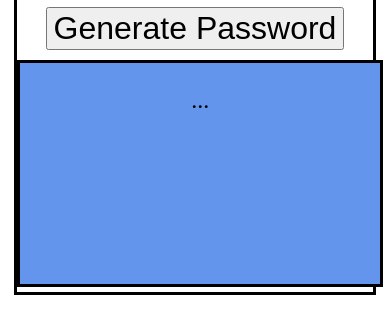
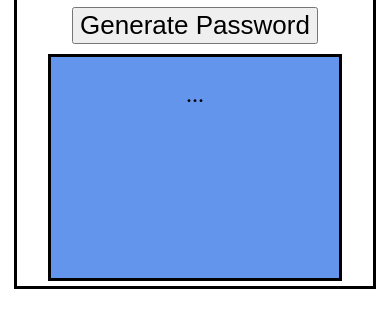
Before and after one commit to cmac2617/3-Password-Generator, a plain HTML site: page index.html in a window 390 px wide. Shown: the part 246-580 px from the top of the page. Drawn offline with Linux system fonts and the light colour scheme.

Commit message:
Cleaned up mobile view.

```diff
--- a/smallscreen.css
+++ b/smallscreen.css
@@ -23,7 +23,7 @@ h2 {
     font-size: 32px;
 }
 #pwrevealed {
-    width: 15em;
+    width: 12em;
     height: 9.2em;
     background-color: cornflowerblue;
     border: 3px solid black;
@@ -37,9 +37,6 @@ button {
     text-align: center;
     margin-top: 5px;
     margin-bottom: 5px;
-    font-size: 32px;
-}
-p {
-
+    font-size: 26px;
 }
 }
```
